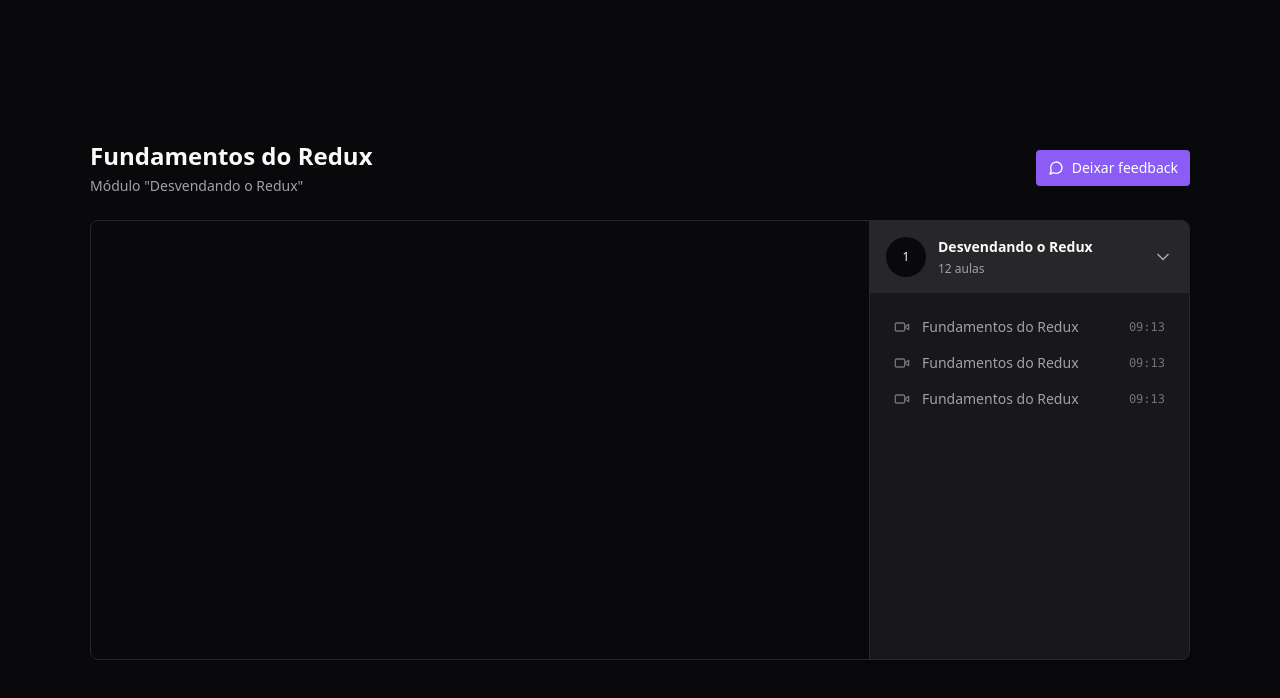
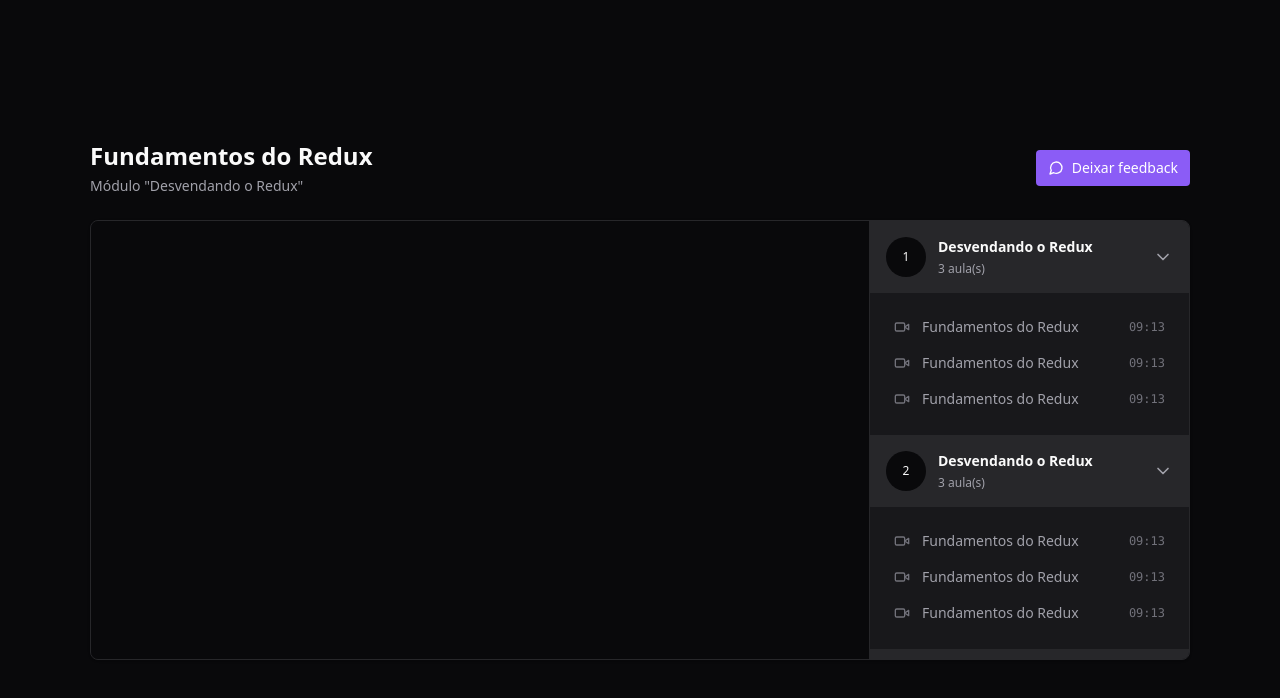
Before and after one commit to marcelopajr/ignite-react-redux-zustand, a React (Vite) app: page / in a window 1280 px wide. Shown: the top 698 px of the page. Built offline with nearby package versions, Linux system fonts and the light colour scheme.

Commit message:
refactor: separate header, lesson, module and video components

```diff
--- /dev/null
+++ b/src/components/Header.tsx
@@ -0,0 +1,10 @@
+export function Header() {
+  return (
+    <div className="flex flex-col gap-1">
+      <h1 className="text-2xl font-bold">Fundamentos do Redux</h1>
+      <span className="text-sm text-zinc-400">
+        Módulo "Desvendando o Redux"
+      </span>
+    </div>
+  );
+}
--- /dev/null
+++ b/src/components/Lesson.tsx
@@ -0,0 +1,18 @@
+import { Video } from "lucide-react";
+
+interface LessonProps {
+  title: string;
+  duration: string;
+}
+
+export function Lesson({ title, duration }: LessonProps) {
+  return (
+    <button className="flex items-center gap-3 text-sm text-zinc-400">
+      <Video className="w-4 h-4 text-zinc-500" />
+      <span>{title}</span>
+      <span className="ml-auto font-mono text-xs text-zinc-500">
+        {duration}
+      </span>
+    </button>
+  );
+}
--- /dev/null
+++ b/src/components/Module.tsx
@@ -0,0 +1,35 @@
+import { ChevronDown } from "lucide-react";
+import { Lesson } from "./Lesson";
+
+interface ModuleProps {
+  moduleIndex: number;
+  title: string;
+  amountOfLessons: number;
+}
+
+export function Module({ moduleIndex, title, amountOfLessons }: ModuleProps) {
+  return (
+    <div>
+      <button className="flex w-full items-center gap-3 bg-zinc-800 p-4">
+        <div className="flex h-10 w-10 rounded-full items-center justify-center bg-zinc-950 text-xs">
+          {moduleIndex + 1}
+        </div>
+
+        <div className="flex flex-col gap-1 text-left">
+          <strong className="text-sm">{title}</strong>
+          <span className="text-xs text-zinc-400">
+            {amountOfLessons} aula(s)
+          </span>
+        </div>
+
+        <ChevronDown className="w-5 h-5 ml-auto text-zinc-400" />
+      </button>
+
+      <nav className="relative flex flex-col gap-4 p-6">
+        <Lesson title="Fundamentos do Redux" duration="09:13" />
+        <Lesson title="Fundamentos do Redux" duration="09:13" />
+        <Lesson title="Fundamentos do Redux" duration="09:13" />
+      </nav>
+    </div>
+  );
+}
--- /dev/null
+++ b/src/components/Video.tsx
@@ -0,0 +1,14 @@
+import ReactPlayer from "react-player";
+
+export function Video() {
+  return (
+    <div className="w-full bg-zinc-950 aspect-video">
+      <ReactPlayer
+        width="100%"
+        height="100%"
+        controls
+        url="https://www.youtube.com/watch?v=Jai8w6K_GnY"
+      />
+    </div>
+  );
+}
--- a/src/pages/Player.tsx
+++ b/src/pages/Player.tsx
@@ -1,18 +1,14 @@
-import ReactPlayer from "react-player";
-import { MessageCircle, ChevronDown, Video } from "lucide-react";
+import { MessageCircle } from "lucide-react";
+import { Header } from "../components/Header";
+import { Video } from "../components/Video";
+import { Module } from "../components/Module";
 
 export function Player() {
   return (
     <div className="h-screen bg-zinc-950 text-zinc-50 flex justify-center items-center">
       <div className="flex w-[1100px] flex-col gap-6">
         <div className="flex items-center justify-between">
-          {/* Header */}
-          <div className="flex flex-col gap-1">
-            <h1 className="text-2xl font-bold">Fundamentos do Redux</h1>
-            <span className="text-sm text-zinc-400">
-              Módulo "Desvendando o Redux"
-            </span>
-          </div>
+          <Header />
 
           <button className="flex items-center gap-2 rounded bg-violet-500 px-3 py-2 text-sm font-medium text-white hover:bg-violet-600">
             <MessageCircle className="w-4 h-4" />
@@ -22,57 +18,25 @@
 
         <main className="relative flex overflow-hidden rounded-lg border border-zinc-800 bg-zinc-900 shadow pr-80">
           <div className="flex-1">
-            <div className="w-full bg-zinc-950 aspect-video">
-              <ReactPlayer
-                width="100%"
-                height="100%"
-                controls
-                url="https://www.youtube.com/watch?v=Jai8w6K_GnY"
-              />
-            </div>
+            <Video />
           </div>
 
           <aside className="w-80 absolute top-0 bottom-0 right-0 border-l divide-y-2 divide-zinc-900 border-zinc-800 bg-zinc-900 overflow-y-scroll scrollbar-thin scrollbar-track-zinc-950 scrollbar-thumb-zinc-800">
-            <div>
-              <button className="flex w-full items-center gap-3 bg-zinc-800 p-4">
-                <div className="flex h-10 w-10 rounded-full items-center justify-center bg-zinc-950 text-xs">
-                  1
-                </div>
-
-                <div className="flex flex-col gap-1 text-left">
-                  <strong className="text-sm">Desvendando o Redux</strong>
-                  <span className="text-xs text-zinc-400">12 aulas</span>
-                </div>
-
-                <ChevronDown className="w-5 h-5 ml-auto text-zinc-400" />
-              </button>
-
-              <nav className="relative flex flex-col gap-4 p-6">
-                <button className="flex items-center gap-3 text-sm text-zinc-400">
-                  <Video className="w-4 h-4 text-zinc-500" />
-                  <span>Fundamentos do Redux</span>
-                  <span className="ml-auto font-mono text-xs text-zinc-500">
-                    09:13
-                  </span>
-                </button>
-
-                <button className="flex items-center gap-3 text-sm text-zinc-400">
-                  <Video className="w-4 h-4 text-zinc-500" />
-                  <span>Fundamentos do Redux</span>
-                  <span className="ml-auto font-mono text-xs text-zinc-500">
-                    09:13
-                  </span>
-                </button>
-
-                <button className="flex items-center gap-3 text-sm text-zinc-400">
-                  <Video className="w-4 h-4 text-zinc-500" />
-                  <span>Fundamentos do Redux</span>
-                  <span className="ml-auto font-mono text-xs text-zinc-500">
-                    09:13
-                  </span>
-                </button>
-              </nav>
-            </div>
+            <Module
+              moduleIndex={0}
+              title="Desvendando o Redux"
+              amountOfLessons={3}
+            />
+            <Module
+              moduleIndex={1}
+              title="Desvendando o Redux"
+              amountOfLessons={3}
+            />
+            <Module
+              moduleIndex={2}
+              title="Desvendando o Redux"
+              amountOfLessons={3}
+            />
           </aside>
         </main>
       </div>
```
